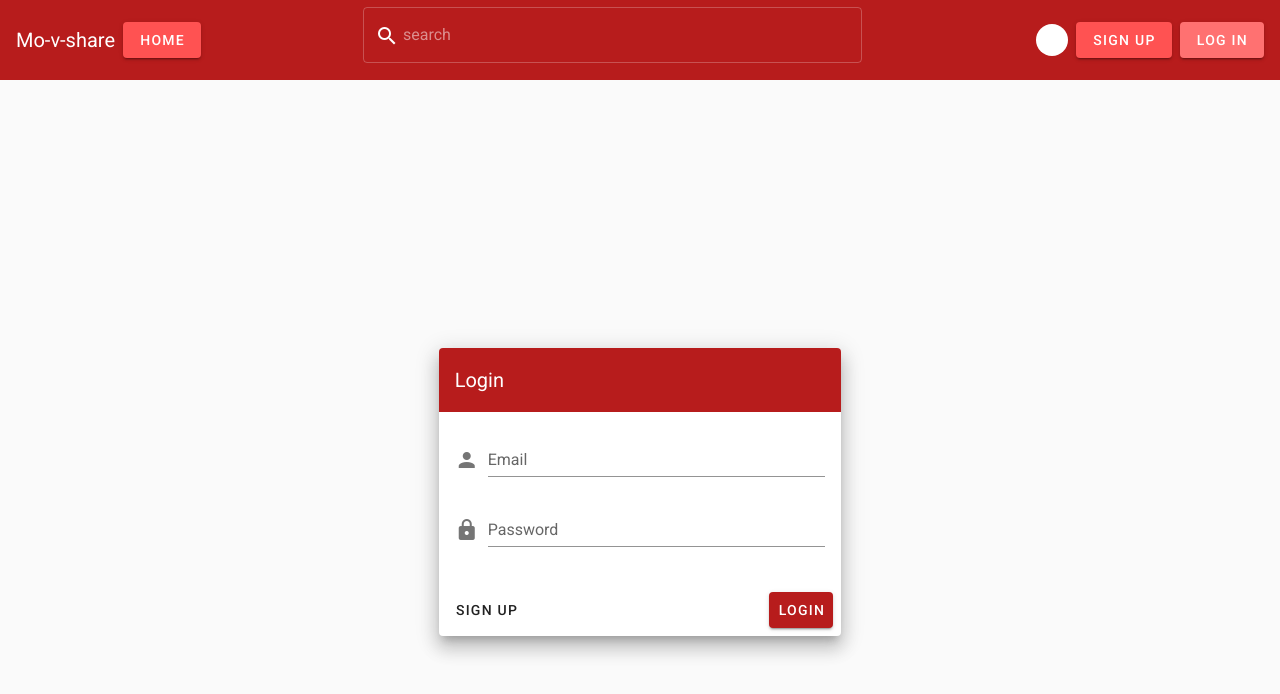
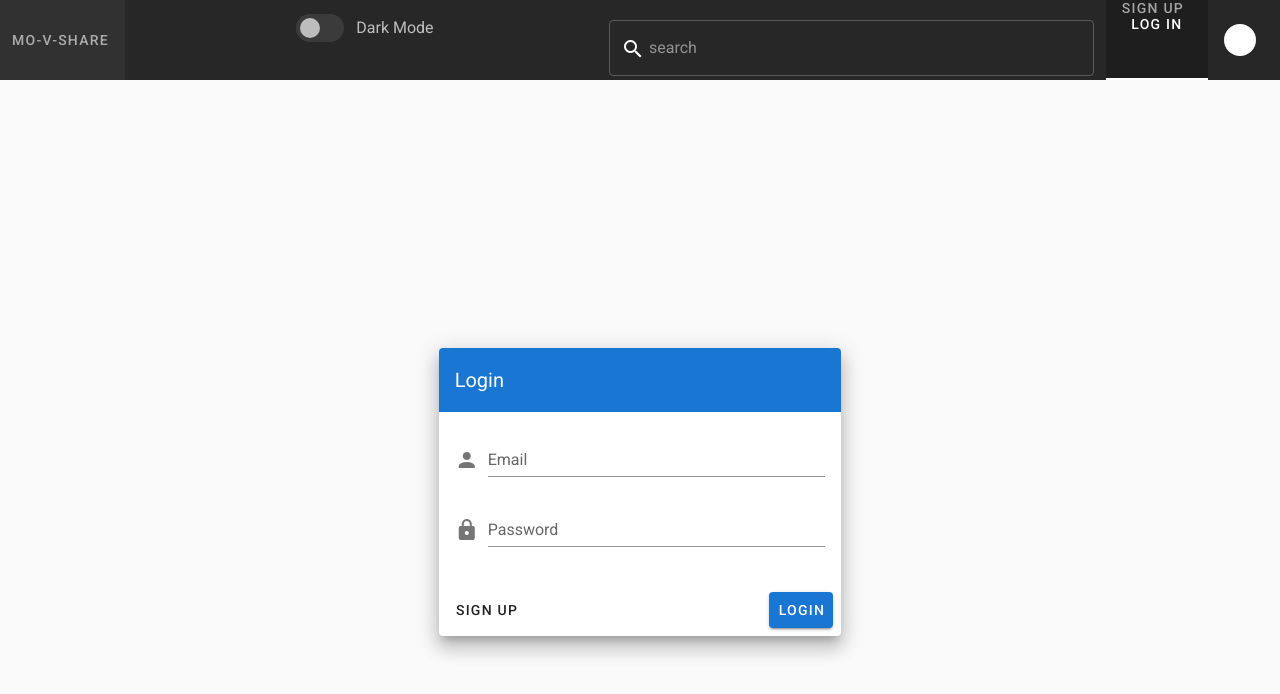
Before and after one commit to pemeraldy/mo-vie-vue, a Vue app: page /login in a window 1280 px wide. Shown: the top 694 px of the page. Built offline with nearby package versions, Linux system fonts and the light colour scheme.

Commit message:
single movie page

```diff
--- a/src/App.vue
+++ b/src/App.vue
@@ -1,27 +1,34 @@
 <template>
   <v-app dark>
-    <v-main>
-      <v-container grey lighten-5 fluid>
-        <v-app-bar dark height="80" app color="primary" flat>
-          <v-toolbar-title class="home-bar">Mo-v-share</v-toolbar-title>
-          <v-btn class="ml-2" color="red accent-2" to="/home">Home</v-btn>
-          <v-spacer> </v-spacer>
+    <v-app-bar dark height="80" app flat>
+      <v-tabs class="ml-n9 px-4">
+        <v-tab to="/home">Mo-v-share</v-tab>
+        <v-spacer></v-spacer>
+        <v-switch
+          v-model="$vuetify.theme.dark"
+          inset
+          class="mt-4"
+          label="Dark Mode"
+          persistent-hint
+        ></v-switch>
+        <v-spacer></v-spacer>
         <search-form />
-          <v-spacer></v-spacer>
         <p v-if="user" class="font-weight-regular pt-4 mr-3">
           {{ user.username.charAt(0).toUpperCase() + user.username.slice(1) }}
         </p>
-          <v-avatar color="white mr-2" size="32"></v-avatar>
+
         <v-btn v-if="isLoggedIn" color="red accent-2" @click="signOut"
           >Logout</v-btn
         >
-          <div v-else>
-            <v-btn class="mr-2" color="red accent-2" to="/sign-up"
-              >Sign Up</v-btn
-            >
-            <v-btn color="red accent-2" to="/login">Log In</v-btn>
-          </div>
+        <v-sheet v-else>
+          <v-tab class="mr-2" color="red accent-2" to="/sign-up">Sign Up</v-tab>
+          <v-tab color="red accent-2" to="/login">Log In</v-tab>
+        </v-sheet>
+      </v-tabs>
+      <v-avatar color="white mr-2" size="32"></v-avatar>
     </v-app-bar>
+    <v-main>
+      <v-container grey lighten-5 fluid>
         <v-fade-transition>
           <router-view />
         </v-fade-transition>
--- a/src/home/panels/Movie.vue
+++ b/src/home/panels/Movie.vue
@@ -7,7 +7,7 @@
             <v-toolbar color="primary" dark flat>{{ movie.Title }} </v-toolbar>
             <v-img height="250" :src="movie.Poster"></v-img>
 
-            <v-card-title>Cafe Badilico</v-card-title>
+            <v-card-title>{{ movie.Title }}</v-card-title>
 
             <v-card-text>
               <v-row align="center" class="mx-0">
@@ -21,17 +21,16 @@
                 ></v-rating>
 
                 <div class="grey--text ml-4">
-                  4.5 (413)
+                  {{ movie.Ratings[0].Value }}
                 </div>
               </v-row>
 
-              <div class="my-4 subtitle-1">
-                $ • Italian, Cafe
+              <div class="my-2 subtitle-4">
+                Plot
               </div>
 
               <div>
-                Small plates, salads & sandwiches - an intimate setting with 12
-                indoor seats plus patio seating.
+                {{ movie.Plot }}
               </div>
             </v-card-text>
 
--- a/src/home/panels/SuggestionsGallery.vue
+++ b/src/home/panels/SuggestionsGallery.vue
@@ -32,7 +32,7 @@
 
           <v-card-title
             d-inline-block
-            class="d-inline-block text-truncate"
+            class=" text-truncate"
             style="max-width: 380px;"
             @click="addToCollection(n)"
             >{{ n.Title }}</v-card-title
--- a/src/plugins/vuetify.js
+++ b/src/plugins/vuetify.js
@@ -1,6 +1,6 @@
 import Vue from 'vue'
 import Vuetify from 'vuetify/lib'
-import colors from 'vuetify/lib/util/colors'
+// import colors from 'vuetify/lib/util/colors'
 
 Vue.use(Vuetify)
 
@@ -9,9 +9,9 @@ export default new Vuetify({
   theme: {
     themes: {
       light: {
-        primary: colors.red.darken4, // #E53935
-        secondary: colors.red.lighten4, // #FFCDD2
-        accent: colors.indigo.base, // #3F51B5
+        // primary: colors.red.darken4, // #E53935
+        // secondary: colors.red.lighten4, // #FFCDD2
+        // accent: colors.indigo.base, // #3F51B5
       },
     },
   },
```
Lines whose indentation alone changed are shown as unchanged.
